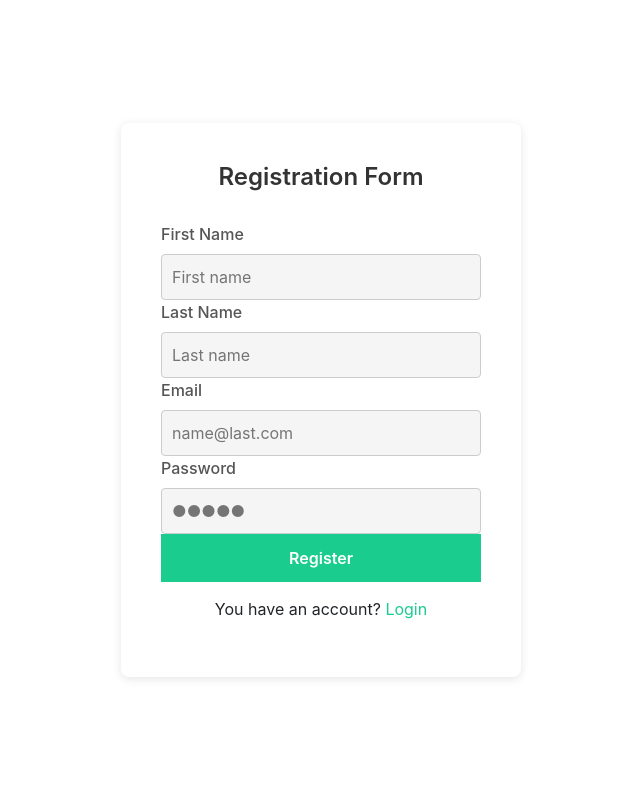
After one commit to Duhkha/PersonalityTest, a PHP site: page /PersonalityTest/registration-new.html in a window 1280 px wide. The commit adds this page. Shown: the whole page, without its empty margins (319-959 px from the left). Run offline with PHP 8.4, Linux system fonts and the light colour scheme; a stand-in replaces the project's code that opens the database connection.

Commit message:
registration, userservice update for registration

```diff
--- a/assets/css/forms.css
+++ b/assets/css/forms.css
@@ -1,3 +1,188 @@
+* {
+    margin: 0;
+    padding: 0;
+    box-sizing: border-box;
+}
+
+body {
+    font-family: "Montserrat", sans-serif;
+    font-size: 14px;
+    color: #333333;
+    background-color: #f5f5f5;
+}
+
+.container {
+    display: flex;
+    justify-content: center;
+    align-items: center;
+    height: 100vh;
+}
+
+.form-container {
+    max-width: 400px;
+    width: 100%;
+    padding: 40px;
+    background-color: #ffffff;
+    border-radius: 8px;
+    box-shadow: 0 2px 10px rgba(0, 0, 0, 0.1);
+}
+
+.title {
+    text-align: center;
+    color: #333333;
+    font-size: 24px;
+    font-weight: 600;
+    margin-bottom: 30px;
+}
+
+label {
+    display: block;
+    margin-bottom: 8px;
+    color: #555555;
+    font-weight: 500;
+}
+
+input {
+    width: 100%;
+    padding: 10px;
+    background-color: #f5f5f5;
+    border: 1px solid #cccccc;
+    border-radius: 4px;
+    font-size: 14px;
+    margin-bottom: 15px;
+}
+
+button {
+    width: 100%;
+    padding: 12px;
+    background-color: #1acc8d;
+    border: none;
+    color: #ffffff;
+    font-size: 16px;
+    font-weight: 600;
+    border-radius: 4px;
+    cursor: pointer;
+}
+
+button:hover {
+    background-color: #1acc8d;
+}
+
+.error {
+    color: rgba(136, 1, 19, 0.9);
+    font-size: 12px;
+    margin-top: 5px;
+}
+
+.login-link,
+.register-link {
+    text-align: center;
+    margin-top: 15px;
+}
+
+.login-link a,
+.register-link a {
+    color: #1acc8d;
+    text-decoration: none;
+}
+
+.login-link a:hover,
+.register-link a:hover {
+    text-decoration: underline;
+}
+
+/* *{
+    margin: 0;
+    padding: 0;
+    box-sizing: border-box;
+}
+
+body {
+    font-family: "Montserrat", sans-serif;
+    font-size: 14px;
+    color: #444444;
+    background-color: #f8f8f8;
+}
+
+.container {
+    display: flex;
+    justify-content: center;
+    align-items: center;
+    height: 100vh;
+}
+
+.form-container {
+    max-width: 400px;
+    width: 100%;
+    padding: 40px;
+    background-color: #fff;
+    border-radius: 8px;
+    box-shadow: 0px 2px 10px rgba(0, 0, 0, 0.1);
+}
+
+.title {
+    text-align: center;
+    color: #333;
+    font-size: 24px;
+    font-weight: 600;
+    margin-bottom: 30px;
+}
+
+label {
+    display: block;
+    margin-bottom: 8px;
+    color: #555;
+    font-weight: 500;
+}
+
+input {
+    width: 100%;
+    padding: 10px;
+    background-color: #fff;
+    border: 1px solid #ccc;
+    border-radius: 4px;
+    font-size: 14px;
+    margin-bottom: 15px;
+    box-sizing: border-box;
+}
+
+button {
+    width: 100%;
+    padding: 12px;
+    background-color: #1acc8d;
+    border: none;
+    color: #fff;
+    font-size: 16px;
+    font-weight: 600;
+    border-radius: 4px;
+    cursor: pointer;
+}
+
+button:hover {
+    background-color: #19b37d;
+}
+
+.error {
+    color: rgba(1, 4, 136, 0.9);
+}
+
+.login-link {
+    margin-top: 20px;
+    text-align: center;
+    color: #555;
+}
+
+.login-link a {
+    color: #1acc8d;
+    text-decoration: none;
+}
+
+.login-link a:hover {
+    text-decoration: underline;
+}
+
+
+
 * {
     margin: 0;
     padding: 0;
--- a/config.js
+++ b/config.js
@@ -1 +1 @@
-const REST_URL= "rest/";
+const REST_URL= 'rest/';
--- /dev/null
+++ b/registration-new.html
@@ -0,0 +1,75 @@
+<!DOCTYPE html>
+<html>
+<head>
+    <meta charset="UTF-8">
+    <title>Registration Form</title>
+    <link rel="stylesheet" href="assets/css/forms.css">
+    <link rel="stylesheet" href="assets/css/style.css">
+    <link rel="stylesheet" href="https://maxcdn.bootstrapcdn.com/bootstrap/4.0.0/css/bootstrap.min.css">
+    <script src="https://code.jquery.com/jquery-3.6.0.min.js"></script>
+    <script src="https://cdnjs.cloudflare.com/ajax/libs/jquery-validate/1.19.1/jquery.validate.min.js"></script>
+    <script src="https://maxcdn.bootstrapcdn.com/bootstrap/4.0.0/js/bootstrap.min.js"></script>
+    <script src="https://cdnjs.cloudflare.com/ajax/libs/toastr.js/latest/toastr.min.js"></script>
+    <link rel="stylesheet" href="https://cdnjs.cloudflare.com/ajax/libs/toastr.js/latest/toastr.min.css">
+</head>
+<body>
+    <div class="container">
+        <div class="form-container">
+            <h2 class="title">Registration Form</h2>
+            <form action="#" id="addUserForm">
+                <label for="name">First Name</label>
+                <input type="text" id="name" name="name" placeholder="First name" required>
+                <label for="surname">Last Name</label>
+                <input type="text" id="surname" name="surname" placeholder="Last name">
+                <label for="email">Email</label>
+                <input type="email" id="email" name="email" placeholder="name@last.com">
+                <label for="password">Password</label>
+                <input type="password" id="password" name="password" placeholder="&#9679;&#9679;&#9679;&#9679;&#9679;" required>
+                <button type="submit" class="btn-get-started">Register</button>
+            </form>
+            <p class="login-link">You have an account? <a href="login.html">Login</a></p>
+        </div>
+    </div>
+
+    <script>
+        $(document).ready(function() {
+            $("#addUserForm").validate({
+                rules: {
+                    name: "required",
+                    surname: "required",
+                    email: {
+                        required: true,
+                        email: true
+                    },
+                    password: {
+                        required: true,
+                        minlength: 6
+                    }
+                },
+                messages: {
+                    name: "Please enter your first name",
+                    surname: "Please enter your last name",
+                    email: {
+                        required: "Please enter your email address",
+                        email: "Please enter a valid email address"
+                    },
+                    password: {
+                        required: "Please enter a password",
+                        minlength: "Your password must be at least 6 characters long"
+                    }
+                },
+                submitHandler: function(form) {
+                    $.post("rest/users", $("#addUserForm").serialize())
+                        .done(function() {
+                            toastr.success("User added");
+                            form.reset();
+                        })
+                        .fail(function() {
+                            toastr.error("User not added");
+                        });
+                }
+            });
+        });
+    </script>
+</body>
+</html>
--- a/rest/Config.class.php
+++ b/rest/Config.class.php
@@ -10,12 +10,16 @@ class Config{
     }
 
     public static function DB_PASSWORD(){
-        return '69w33d420';
+        return 'maliprinc';
     }
 //DBNAME
     public static function DB_SCHEMA(){
         return 'personalitydb';
     }
+
+    public static function DB_PORT(){
+        return '3307';
+    }
 }
 
 ?>
--- a/rest/dao/BaseDao.class.php
+++ b/rest/dao/BaseDao.class.php
@@ -1,6 +1,6 @@
 <?php
 
-require_once __DIR__."/../Config.class.php";
+require_once __DIR__."/../Configuration.class.php";
 
 class BaseDao{
     protected $conn;
@@ -19,8 +19,9 @@ class BaseDao{
         $username = Config::DB_USERNAME();
         $password = Config::DB_PASSWORD();
         $dbname = Config::DB_SCHEMA();
+        $port = Config::DB_PORT();
 
-        $this-> conn = new PDO("mysql:host=$servername;dbname=$dbname", $username, $password);
+        $this-> conn = new PDO("mysql:host=$servername;dbname=$dbname;port=$port", $username, $password);
         $this-> conn->setAttribute(PDO::ATTR_ERRMODE, PDO::ERRMODE_EXCEPTION);
       //  echo "Connected successfully";
         } catch(PDOException $e) {
--- a/rest/services/UserService.php
+++ b/rest/services/UserService.php
@@ -7,6 +7,11 @@ class UserService extends BaseService{
 
     public function __construct(){
         parent::__construct(new UserDao);
+    }
+
+    public function add($entity){
+        $entity['password'] = md5($entity['password']);
+        return parent::add($entity);
     }
 
     public function register($user) {
```
Also changed, not shown: assets/js/registration.js (+24 -0 lines), registration-old.html (added, +93 -0 lines), registration.html (+184 -68 lines), user.html (added, +91 -0 lines), 1 other file.
